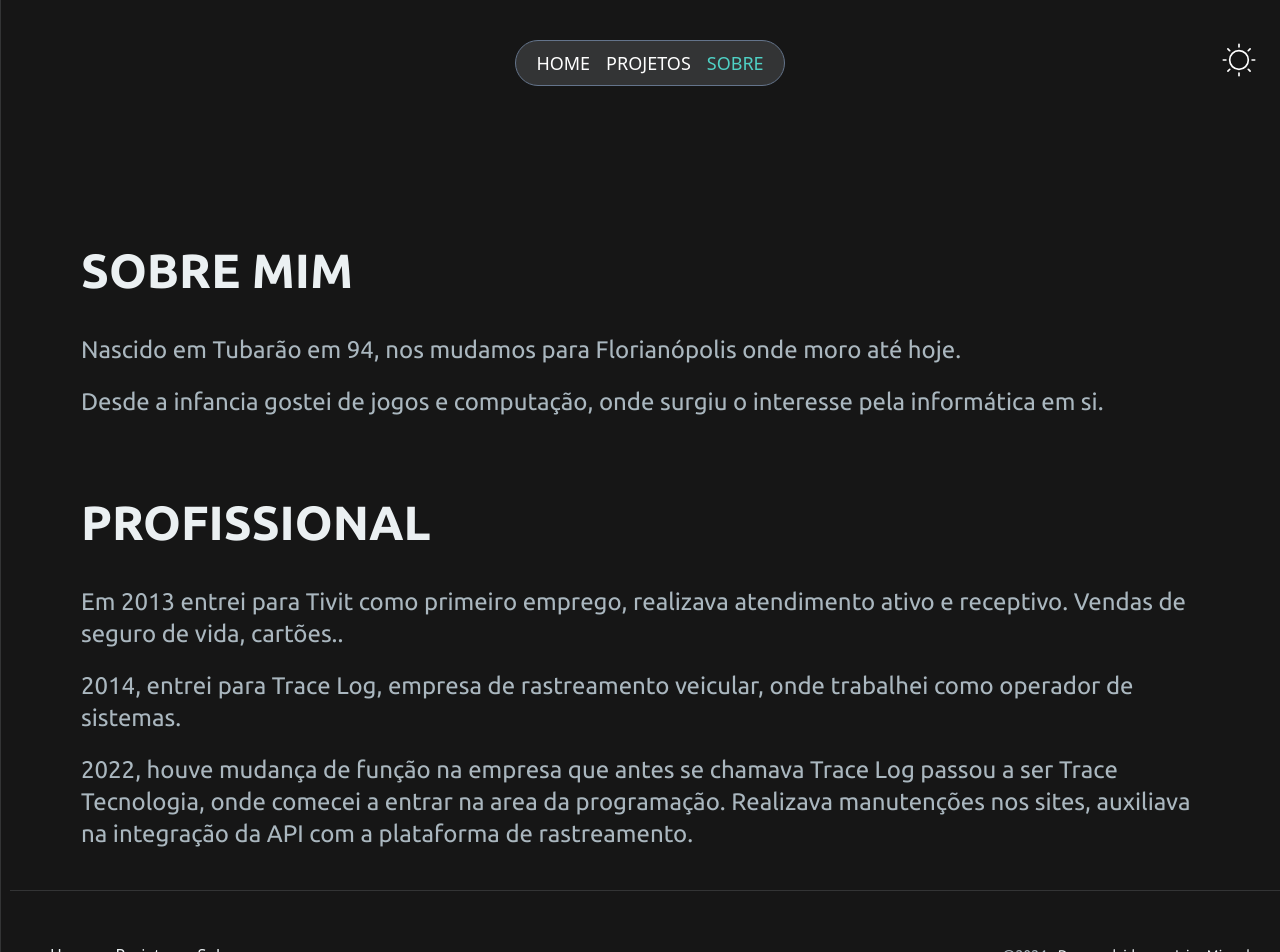
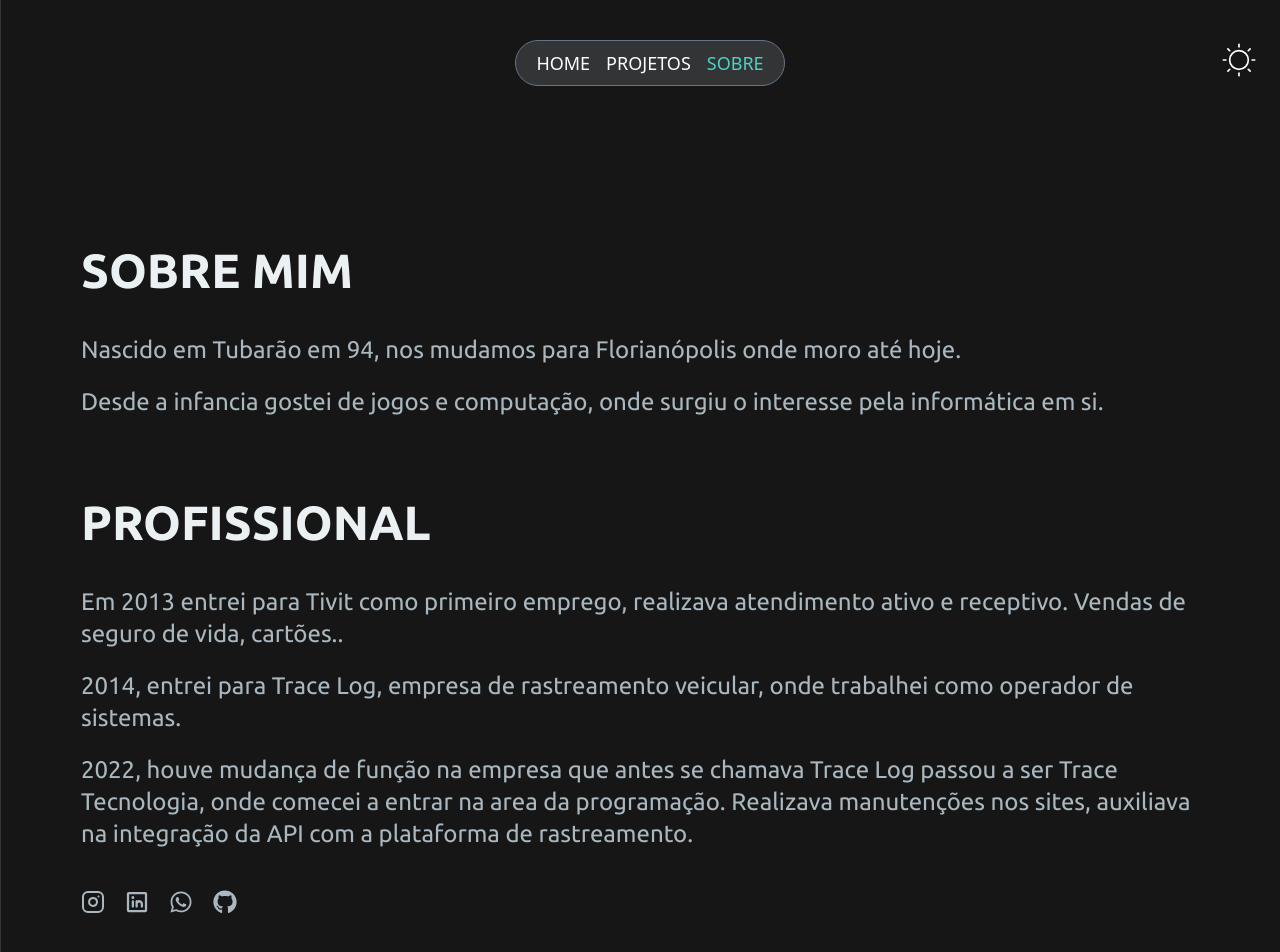
Before and after one commit to jmitsuu/profileport, a React (Vite) app: page /about in a window 1280 px wide. Shown: the top 952 px of the page. Built offline with nearby package versions, Linux system fonts and the light colour scheme.

Commit message:
feature:add social media in about page

```diff
--- a/src/pages/About.tsx
+++ b/src/pages/About.tsx
@@ -1,3 +1,5 @@
+import { SocialMedia } from "../components/SocialMedia";
+
 export function About() {
   return (
     <section className="flex w-full h-full items-center justify-center mb-10">
@@ -41,7 +43,9 @@ export function About() {
             com a plataforma de rastreamento.
           </p>
         </article>
+        <SocialMedia />
       </div>
+
     </section>
   );
 }
```
